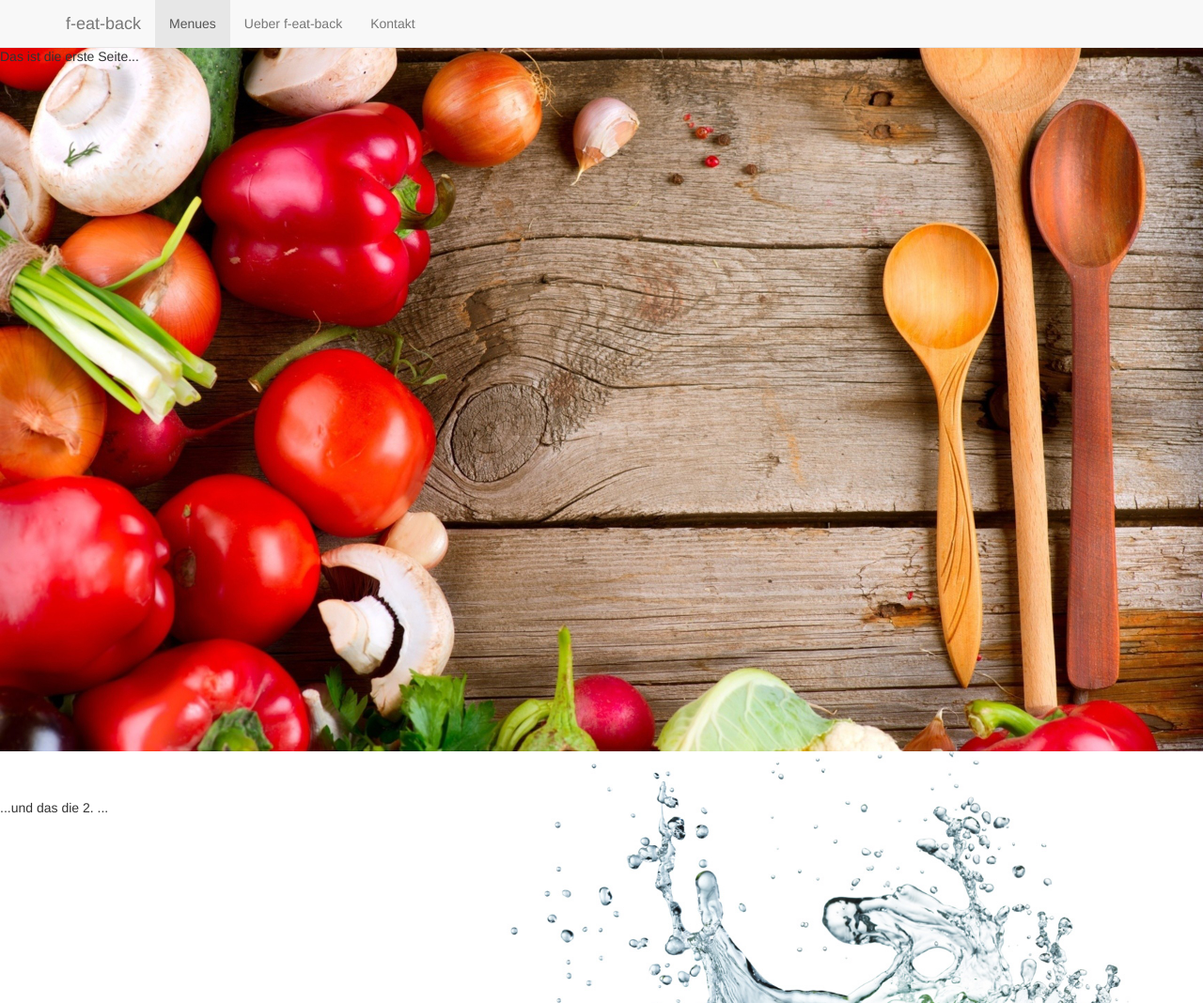
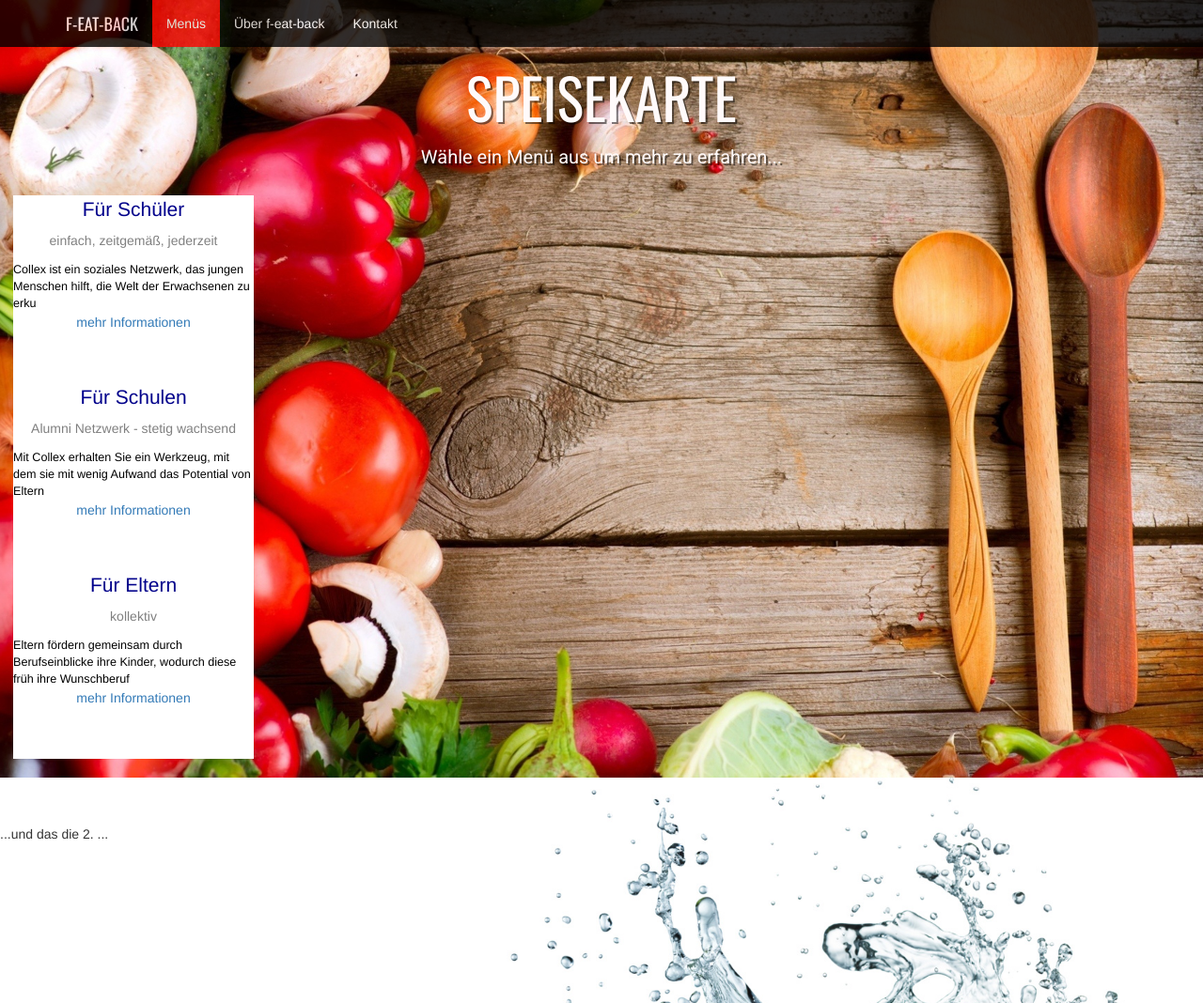
Before and after one commit to paulstrobel/featback, a PHP site: page /index.html in a window 1280 px wide. Shown: the top 1068 px of the page at 94% size. Run offline with PHP 8.4, Linux system fonts and the light colour scheme.

Commit message:
Step 2/3
Hat noch Fehler

```diff
--- a/css/template.css
+++ b/css/template.css
@@ -1,6 +1,40 @@
 html, body {
     height: 100%;
     width: 100%;
+}
+
+.navbar {
+opacity: 0.8;
+background: #000000;
+border: 0;
+color: white;
+}
+
+.navbar-default .navbar-nav > li > a{
+    color: white;
+}
+.navbar-default .navbar-nav > li > a:hover{
+    color:red;
+}
+
+.navbar-default .navbar-nav > .active > a, .navbar-default .navbar-nav > .active > a:focus, .navbar-default .navbar-nav > .active > a:hover{
+    background: red;
+    color: white;
+}
+
+.navbar-default .navbar-brand{
+    color: white;
+    text-shadow: 0;
+}
+.navbar-default .navbar-brand:hover{
+    color:red;
+    text-shadow: 0;
+}
+
+.navbar-brand {
+font-family: 'Oswald', Arial, Verdana;
+text-transform: uppercase;
+color: white;
 }
 
 .menue-section {
@@ -10,6 +44,22 @@ html, body {
     padding-top: 50px;
     background:url(../img/w1.jpg) no-repeat center;
     background-size: cover;
+    text-align: center;
+    color: snow;
+    text-shadow: 2px 2px 0 rgba(0,0,0,0.5);
+}
+
+.menue-section h1{
+    font-family: 'Oswald', Arial, Verdana;
+    font-size: 60px;
+    color: snow;
+    text-transform: uppercase;
+}
+
+.menue-section h2{
+    font-family: 'Roboto', Arial, Verdana;
+    font-size: 20px;
+    color: snow;
 }
 
 .about-section{
@@ -29,3 +79,59 @@ html, body {
     background:url(../img/w3.jpg) no-repeat center;
     background-size: cover;
 }
+
+
+
+
+/*** EXTERNE**/
+
+
+.container{
+	text-align: center;
+
+		flex-wrap: wrap;
+}
+
+.block{
+	width: 20%;
+	background:white;
+	position: relative;
+    text-shadow: none;
+    margin-left: 1em;
+    margin-right: 1em;
+	min-height: 200px;
+}
+
+
+
+/*.block > div {display: inline-block;}*/
+.title{
+	font-size: 1.5em;
+	color: darkblue;
+	margin-bottom: 0.4em;
+}
+.smalltitle{
+	font-size: 1em;
+    color: gray;
+}
+.content{
+	margin-top: 1em;
+	font-size: 0.9em;
+	text-align: left;
+    color:black;
+}
+
+/*Media Query
+@media(min-width: 30rem){
+	.container {
+		/*Flexbox
+		display: inline-flex;
+		/*flex-wrap: wrap;
+	}
+	.block {
+		margin-left: 1em;
+		margin-right: 1em;
+		min-height: 200px;
+	}
+}
+*/
--- a/index.html
+++ b/index.html
@@ -7,6 +7,8 @@
         <meta name="viewport" content="width=device-width, initial-scale=1">
         <!-- The above 3 meta tags *must* come first in the head; any other head content must come *after* these tags -->
         <title>f-eat-back - Die Mensa-Bewertungs Plattform</title>
+
+        <link href='http://fonts.googleapis.com/css?family=Oswald|Roboto:400,100,300,700' rel='stylesheet' type='text/css'>
 
         <!-- Bootstrap -->
         <link href="css/bootstrap.min.css" rel="stylesheet">
@@ -25,7 +27,7 @@
     <nav class="navbar navbar-default navbar-fixed-top" > <!--role="navigation"-->
         <div class="container">
             <div class="navbar-header page-scroll">
-            <button type="button" class="navbar-toggle collapsed" data-toggle="collapse" data-target="#navbar" aria-expanded="false" aria-controls="navbar">
+            <button type="button" class="navbar-toggle collapsed" data-toggle="collapse" data-target="#navbar navbar-collapse" aria-expanded="false" aria-controls="navbar">
             <!--button type="button" class="navbar-toggle" data-toggle="collapse" data-target="navbar-collapse"-->
                 <span class="sr-only">Toggle navigation</span>
                 <span class="icon-bar"></span>
@@ -36,8 +38,8 @@
             </div>
             <div id="navbar" class="navbar-collapse collapse">
             <ul class="nav navbar-nav">
-                <li class="active page-scroll"><a href="#menue">Menues</a></li>
-                <li class="page-scroll"><a href="#about">Ueber f-eat-back</a></li>
+                <li class="active page-scroll"><a href="#menue">Menüs</a></li>
+                <li class="page-scroll"><a href="#about">Über f-eat-back</a></li>
                 <li class="page-scroll"><a href="#contact">Kontakt</a></li>
             </ul>
             </div><!--/.nav-collapse -->
@@ -45,7 +47,42 @@
     </nav>
 
     <section id="menue" class="menue-section">
-    Das ist die erste Seite...
+        <h1>Speisekarte</h1>
+        <h2>Wähle ein Menü aus um mehr zu erfahren...</h2>
+
+        <!-- -->
+<span class="container">
+	<div class="block">
+		<div class="title">Für Schüler</div>
+		<div class="smalltitle">einfach, zeitgemäß, jederzeit</div>
+		<div class="content">
+			Collex ist ein soziales Netzwerk, das jungen Menschen hilft, die Welt der Erwachsenen zu erku
+		</div>
+		<div class="reference"><a href="#">mehr Informationen</a></div>
+	</div>
+	<div class="block">
+		<div class="title">Für Schulen</div>
+		<div class="smalltitle">Alumni Netzwerk - stetig wachsend</div>
+		<div class="content">
+			Mit Collex erhalten Sie ein Werkzeug, mit dem sie mit wenig Aufwand das Potential von Eltern
+		</div>
+		<div class="reference"><a href="#">mehr Informationen</a></div>
+	</div>
+	<div class="block">
+		<div class="title">Für Eltern</div>
+		<div class="smalltitle">kollektiv</div>
+		<div class="content">
+			Eltern fördern gemeinsam durch Berufseinblicke ihre Kinder, wodurch diese früh ihre Wunschberuf
+		</div>
+		<div class="reference"><a href="#">mehr Informationen</a></div>
+	</div>
+</span>
+
+
+
+        <!-- -->
+
+
     </section>
 
     <section id="about" class="about-section">
--- a/js/scrolling-nav.js
+++ b/js/scrolling-nav.js
@@ -1,9 +1,9 @@
 //jQuery to collapse the navbar on scoll
 $(window).scroll(function() {
     if($(".navbar").offset().top > 50) {
-        $(".navbar-fixed-top").addClass("top-nav-collapse");
+        $(".navbar-fixed-top").addClass("top-nav-collapse active");
     } else {
-        $(".navbar-fixed-top").removeClass("top-navbar-collapse");
+        $(".navbar-fixed-top").removeClass("top-navbar-collapse active");
     }
 });
 
```
